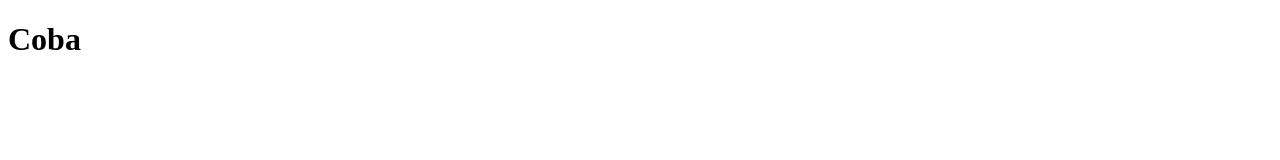
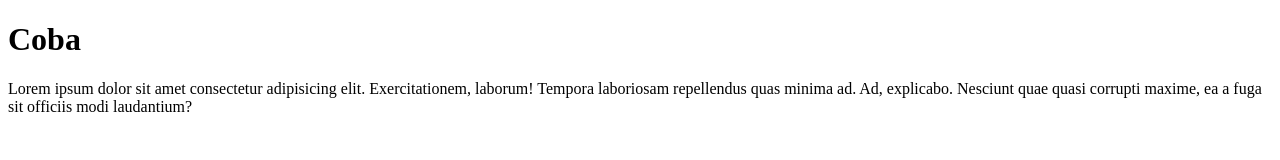
Before and after one commit to IbnuSaputra05/test, a plain HTML site: page index.html in a window 1280 px wide. Drawn offline with Linux system fonts and the light colour scheme.

Commit message:
Menambah paragraf

```diff
--- a/index.html
+++ b/index.html
@@ -10,6 +10,8 @@
 
 <body>
     <h1>Coba</h1>
+    <p>Lorem ipsum dolor sit amet consectetur adipisicing elit. Exercitationem, laborum! Tempora laboriosam repellendus
+        quas minima ad. Ad, explicabo. Nesciunt quae quasi corrupti maxime, ea a fuga sit officiis modi laudantium?</p>
 </body>
 
 </html>
```
